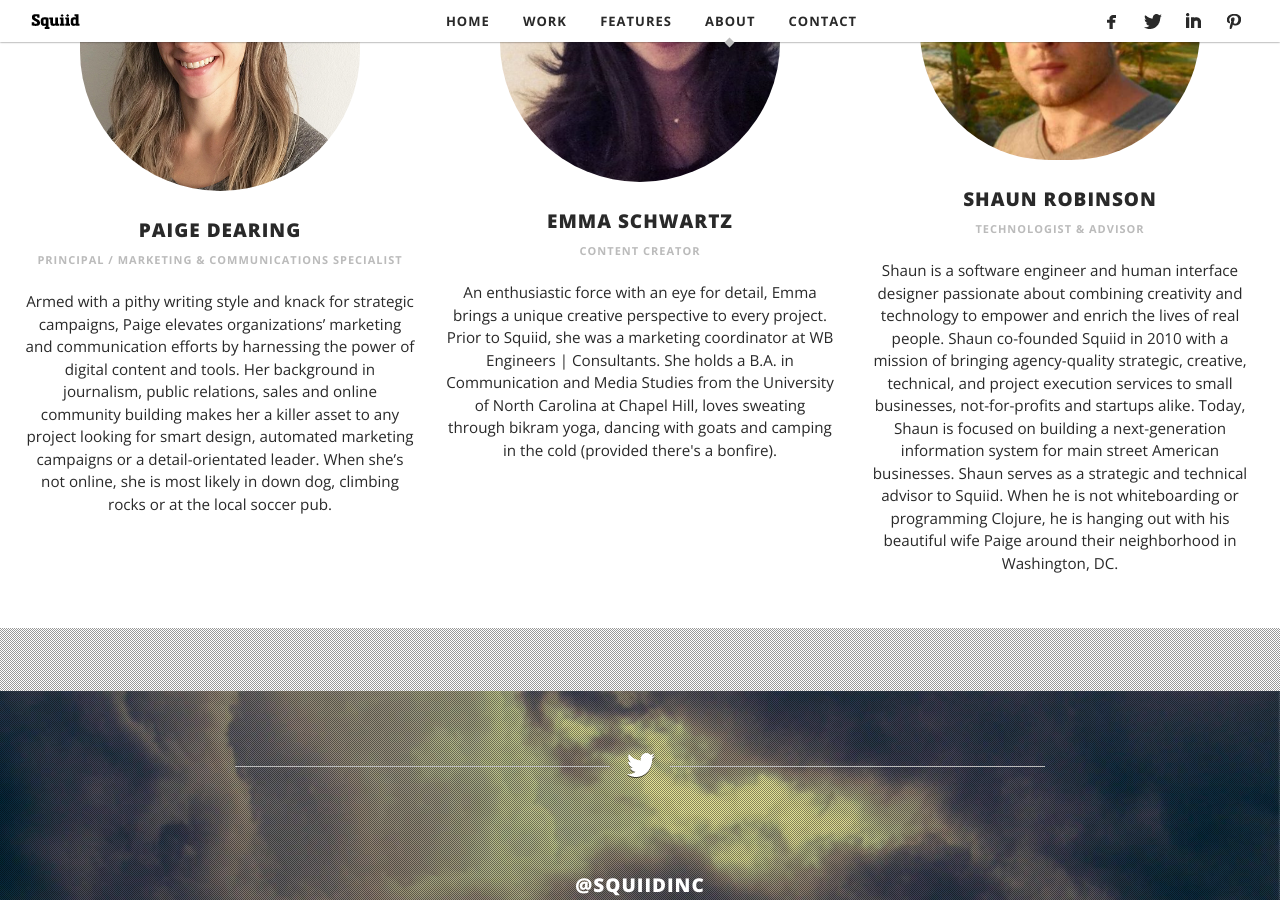
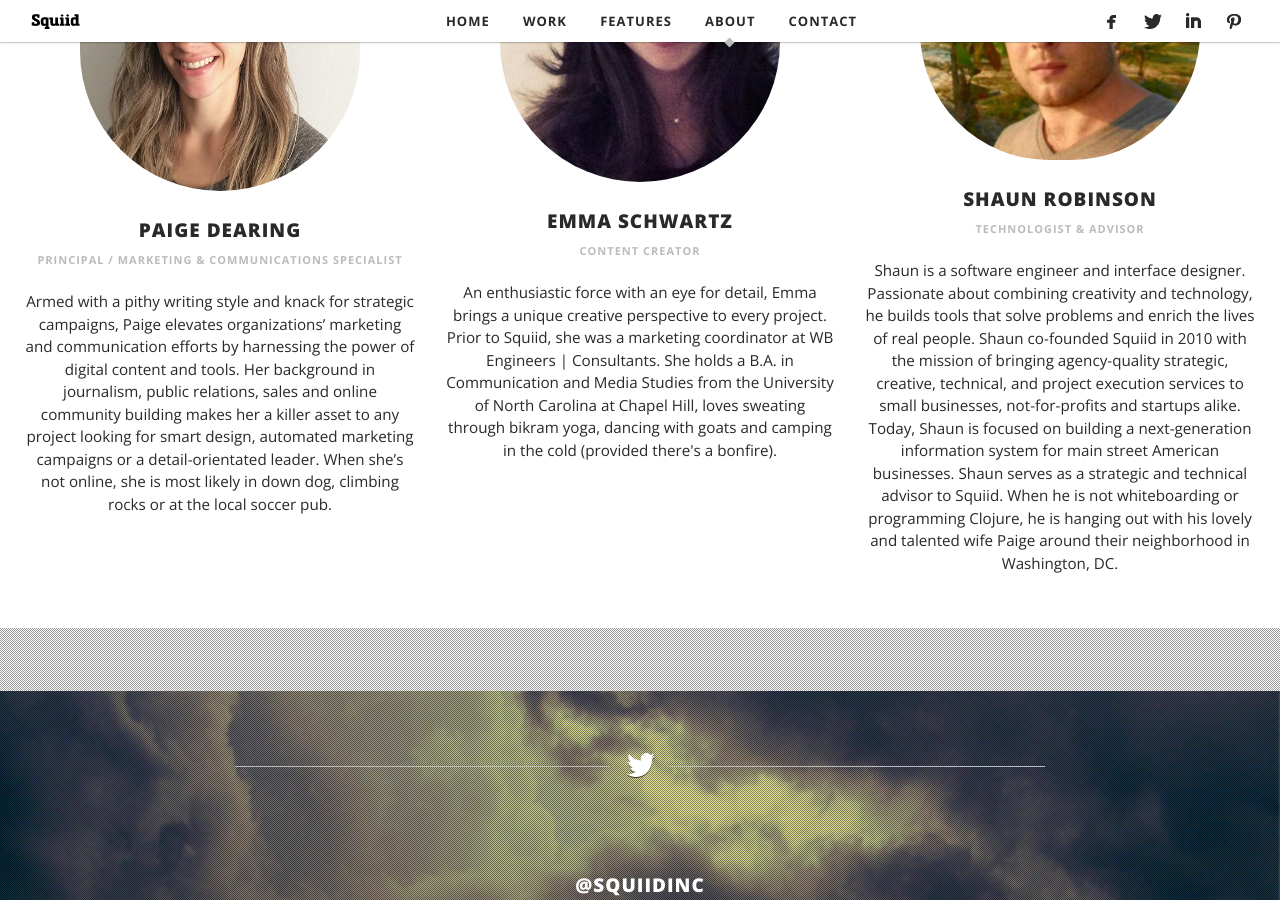
Before and after one commit to squiid/squiid.com, a Jekyll site: the page built from index.html, in a window 1280 px wide and 900 px high, scrolled down 3154 px. Built offline with Jekyll 4.4.1, drawn with Linux system fonts in a browser that asks for light colours.

Commit message:
Update about.html

```diff
--- a/_includes/about.html
+++ b/_includes/about.html
@@ -76,19 +76,18 @@
                         <small>Technologist &amp; Advisor</small>
                     </h5>
                     <p class="smallFontBy08">
-					Shaun is a software engineer and human interface designer passionate about
-					combining creativity and technology to empower and enrich the lives
-					of real people.
-					Shaun co-founded Squiid in 2010 with
-					a mission of bringing agency-quality
+					Shaun is a software engineer and interface designer. Passionate about
+					combining creativity and technology, he builds
+					tools that solve problems and enrich the lives of real people.
+					Shaun co-founded Squiid in 2010 with the mission of bringing agency-quality
 					strategic, creative, technical, and project execution services
 					to small businesses, not-for-profits and startups alike.
 					Today, Shaun is focused on building a next-generation information
 					system for main street American businesses.
 					Shaun serves as a strategic and technical advisor to Squiid.
 					When he is not whiteboarding or programming Clojure,
-					he is hanging out with
-					his beautiful wife Paige around their neighborhood in Washington, DC.
+					he is hanging out with his lovely and talented wife Paige
+					around their neighborhood in Washington, DC.
 				 </p>
                 </li>
             </ul>
```
